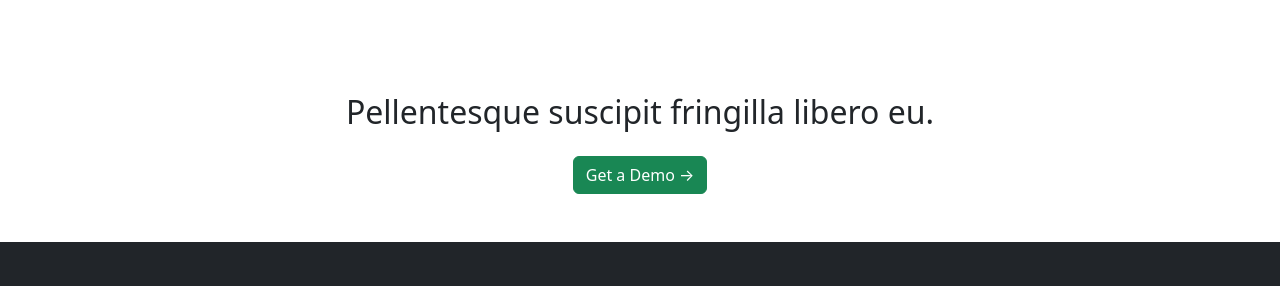
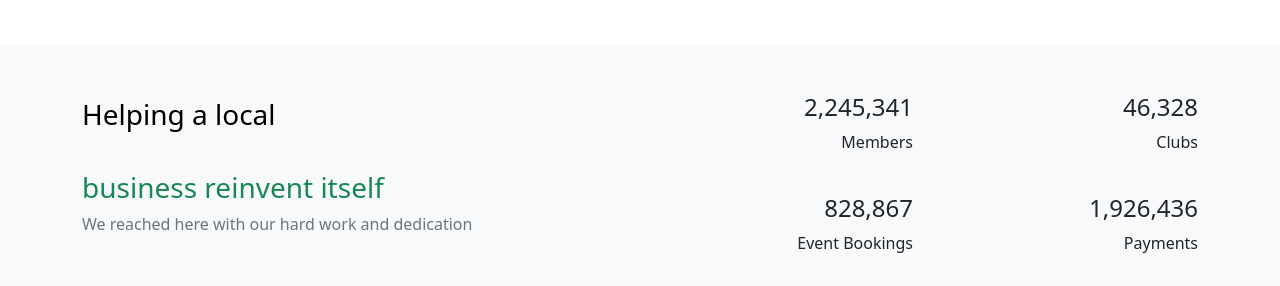
Before and after one commit to AsiyaIrfan234/hackathon-mini-smit, a plain HTML site: page index.html in a window 1280 px wide. Shown: the part 1573-1859 px from the top of the page. Drawn offline with nearby package versions, Linux system fonts and the light colour scheme.

Commit message:
Update index.html

```diff
--- a/index.html
+++ b/index.html
@@ -181,37 +181,50 @@
         </div>
     </div>
 </section>
-
-<!-- Stats Section -->
-<!-- <section class="bg-light py-5">
-    <div class="container text-center">
-        <h5 class="text-success mb-4">Helping a local business reinvent itself</h5>
+<!-- section -->
+<section class="bg-light py-5">
+  <div class="container">
+    <div class="row">
+      <!-- Left Side Content -->
+      <div class="col-md-6 text-start">
+        <h3 class="text-success mb-2">
+          <span style=" color: black; display: block; padding: 5px 0;">Helping a local</span>
+          <br>
+          business reinvent itself
+        </h3>
+        <p class="text-secondary mb-4">We reached here with our hard work and dedication</p>
+      </div>
+      <!-- Right Side Content -->
+      <div class="col-md-6">
         <div class="row gy-4">
-            <div class="col-md-3">
+          <!-- Top Section -->
+          <div class="col-md-6 text-end">
             <h4>2,245,341</h4>
             <p>Members</p>
           </div>
-            <div class="col-md-3">
+          <div class="col-md-6 text-end">
             <h4>46,328</h4>
             <p>Clubs</p>
           </div>
-            <div class="col-md-3">
+
+          <!-- Bottom Section -->
+          <div class="col-md-6 text-end">
             <h4>828,867</h4>
             <p>Event Bookings</p>
           </div>
-            <div class="col-md-3">
+          <div class="col-md-6 text-end">
             <h4>1,926,436</h4>
             <p>Payments</p>
           </div>
         </div>
       </div>
-</section> -->
-
-
+    </div>
+  </div>
+</section>
 
 <!-- CTA Section -->
 <section class="text-center py-5">
-    <h2>Pellentesque suscipit fringilla libero eu.</h2>
+    <h1>Pellentesque suscipit <br> fringilla libero eu.</h1>
     <a href="#" class="btn btn-success mt-3">Get a Demo →</a>
 </section>
 
@@ -325,12 +338,6 @@
         </div>
       </nav>
 
-
-
-
-
-
-
     <script src="https://cdn.jsdelivr.net/npm/bootstrap@5.3.5/dist/js/bootstrap.bundle.min.js" integrity="sha384-k6d4wzSIapyDyv1kpU366/PK5hCdSbCRGRCMv+eplOQJWyd1fbcAu9OCUj5zNLiq" crossorigin="anonymous"></script>
   </body>
 </html> -->
```
Lines whose indentation alone changed are shown as unchanged.
